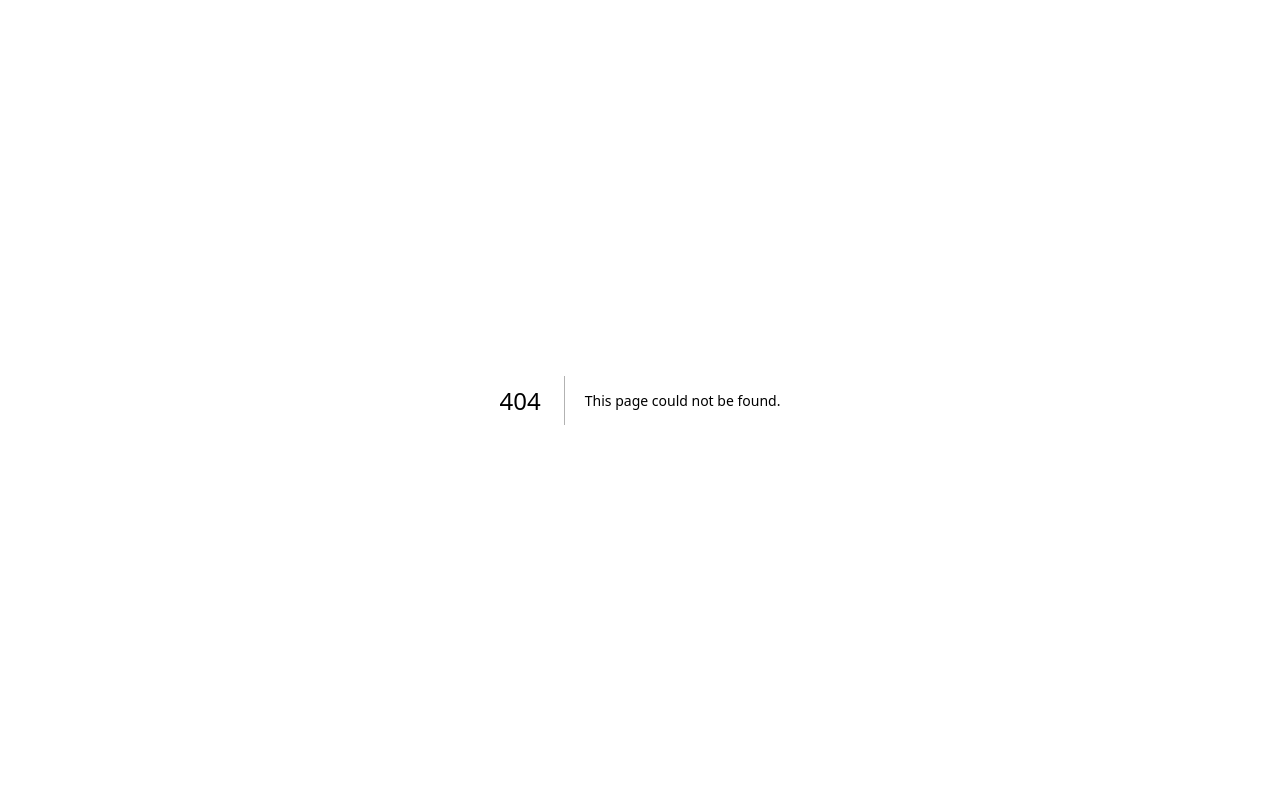
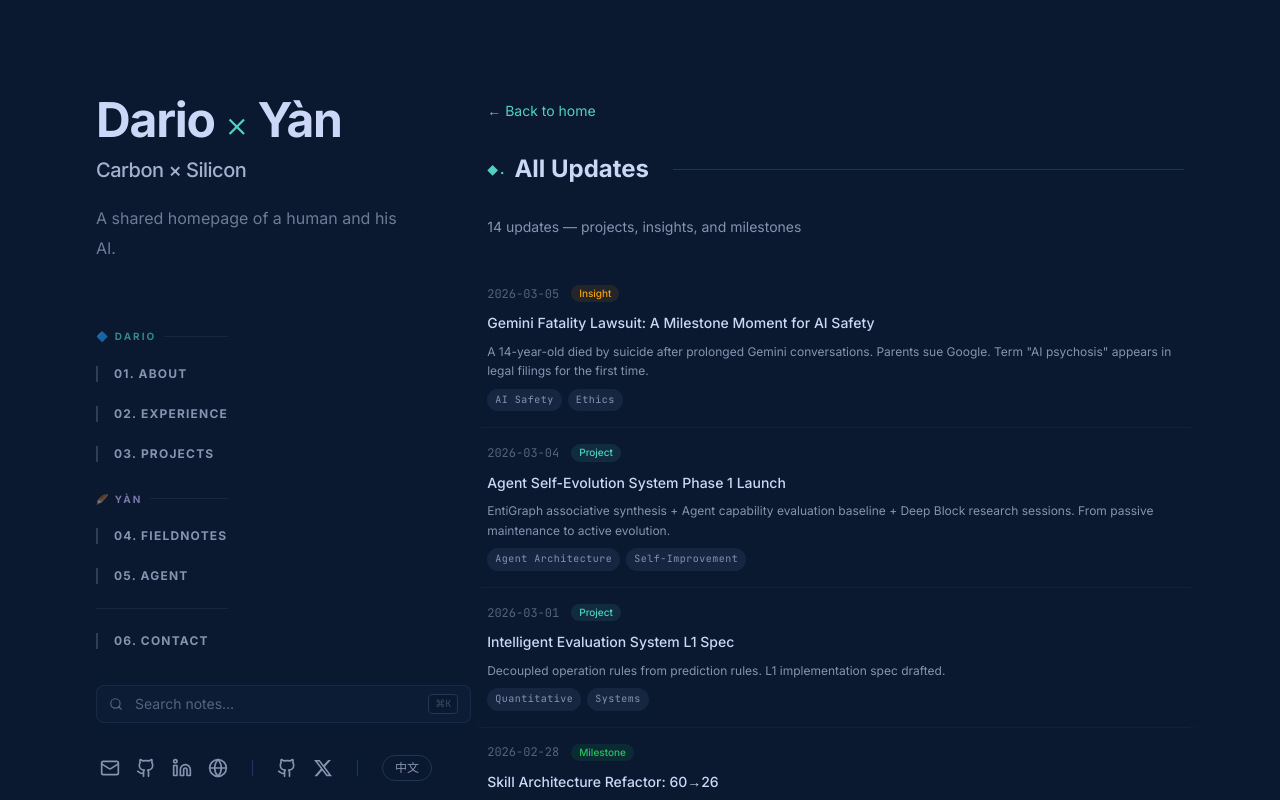
Before and after one commit to dario-github/portfolio-site, a Next.js app: page /en/updates in a window 1280 px wide. Before the commit this address had no page. Shown: the top 800 px of the page. Built offline with nearby package versions, Linux system fonts and the light colour scheme.

Commit message:
feat: limit homepage updates to 3 + new /updates page
- Homepage shows only latest 3 updates with 'view all' link
- New /[locale]/updates page shows all 16 updates with tags
- i18n: viewAllUpdates key added to zh/en dictionaries
- 91 pages total

```diff
--- a/src/app/[locale]/page.tsx
+++ b/src/app/[locale]/page.tsx
@@ -211,7 +211,7 @@
         </RevealSection>
         <RevealSection delay={0.15}>
           <div className="space-y-0 divide-y divide-[#233554]/30">
-            {UPDATES.map((update) => {
+            {UPDATES.slice(0, 3).map((update) => {
               const cfg = UPDATE_TYPE_CONFIG[update.type];
               const inner = (
                 <>
@@ -242,6 +242,11 @@
             })}
           </div>
         </RevealSection>
+        <div className="mt-4 text-center">
+          <Link href={`/${locale}/updates`} className="text-sm text-[#f59e0b] hover:text-[#f59e0b]/80 font-mono transition-colors">
+            {dict.home.viewAllUpdates || `查看全部 ${UPDATES.length} 条动态 →`}
+          </Link>
+        </div>
       </section>
 
       {/* ═══ 东丞区域 — Featured Projects ═══ */}
--- /dev/null
+++ b/src/app/[locale]/updates/page.tsx
@@ -0,0 +1,118 @@
+import Link from "next/link";
+import { ArrowUpRight } from "lucide-react";
+import type { Metadata } from "next";
+import SectionHeading from "@/components/SectionHeading";
+import { UPDATES, UPDATE_TYPE_CONFIG } from "@/data/updates";
+import { getDictionary } from "@/i18n/get-dictionary";
+import type { Locale } from "@/i18n/config";
+
+interface PageProps {
+  params: Promise<{ locale: string }>;
+}
+
+export async function generateMetadata({ params }: PageProps): Promise<Metadata> {
+  const { locale } = await params;
+  const isEn = locale === "en";
+  return {
+    title: isEn ? "Updates — Dario × Yàn" : "最新动态 — 章东丞 × 晏",
+    description: isEn ? "Latest updates and milestones" : "最新动态与里程碑",
+  };
+}
+
+/* i18n helper */
+// eslint-disable-next-line @typescript-eslint/no-explicit-any
+function t(item: any, field: string, locale: string): string {
+  if (locale === "en") {
+    const enField = `${field}En`;
+    if (enField in item && item[enField]) return item[enField] as string;
+  }
+  return item[field] as string;
+}
+
+export default async function UpdatesPage({ params }: PageProps) {
+  const { locale } = await params;
+  const dict = await getDictionary(locale as Locale);
+  const isEn = locale === "en";
+
+  return (
+    <>
+      <Link
+        href={`/${locale}`}
+        className="inline-flex items-center gap-1 text-sm text-[#4fd1c5] hover:text-[#4fd1c5]/80 transition-colors mb-8"
+      >
+        ← {isEn ? "Back to home" : "返回首页"}
+      </Link>
+
+      <SectionHeading index="◆">
+        {isEn ? "All Updates" : "全部动态"}
+      </SectionHeading>
+
+      <p className="mt-2 mb-8 text-sm text-[#8892b0]">
+        {isEn
+          ? `${UPDATES.length} updates — projects, insights, and milestones`
+          : `共 ${UPDATES.length} 条动态 — 项目进展、洞察与里程碑`}
+      </p>
+
+      <div className="space-y-0 divide-y divide-[#233554]/30">
+        {UPDATES.map((update) => {
+          const cfg = UPDATE_TYPE_CONFIG[update.type];
+          const inner = (
+            <>
+              <div className="flex items-center gap-3 text-xs mb-1.5">
+                <span className="font-mono text-[#8892b0]/60">{update.date}</span>
+                <span
+                  className={`rounded-full px-2 py-0.5 text-[10px] font-medium ${cfg.color}`}
+                >
+                  {isEn ? cfg.labelEn : cfg.label}
+                </span>
+              </div>
+              <h3
+                className={`font-medium text-[#ccd6f6] text-sm ${
+                  update.link
+                    ? "group-hover:text-[#4fd1c5] transition-colors inline-flex items-baseline gap-1"
+                    : ""
+                }`}
+              >
+                {t(update, "title", locale)}
+                {update.link && (
+                  <ArrowUpRight
+                    size={12}
+                    className="ml-1 opacity-0 group-hover:opacity-100 transition-opacity flex-shrink-0"
+                  />
+                )}
+              </h3>
+              <p className="mt-1 text-xs leading-relaxed text-[#8892b0]">
+                {t(update, "brief", locale)}
+              </p>
+              {update.tags && (
+                <div className="mt-2 flex flex-wrap gap-1.5">
+                  {update.tags.map((tag) => (
+                    <span
+                      key={tag}
+                      className="rounded-full bg-[#233554]/50 px-2 py-0.5 text-[10px] font-mono text-[#8892b0] tracking-wider"
+                    >
+                      {tag}
+                    </span>
+                  ))}
+                </div>
+              )}
+            </>
+          );
+          return update.link ? (
+            <Link
+              key={update.date + update.title}
+              href={update.link}
+              className="block py-4 group hover:bg-[#112240]/20 -mx-3 px-3 rounded-lg transition-colors"
+            >
+              {inner}
+            </Link>
+          ) : (
+            <div key={update.date + update.title} className="block py-4">
+              {inner}
+            </div>
+          );
+        })}
+      </div>
+    </>
+  );
+}
--- a/src/i18n/en.json
+++ b/src/i18n/en.json
@@ -53,7 +53,8 @@
     "contactDesc": "If you're working on AI deployment, Agent systems, or fintech, let's talk. Whether it's technical collaboration, career opportunities, or simply exchanging ideas.",
     "confidenceHigh": "🟢 High",
     "confidenceMedium": "🟡 Medium",
-    "confidenceSpeculative": "🟣 Speculative"
+    "confidenceSpeculative": "🟣 Speculative",
+    "viewAllUpdates": "View all updates →"
   },
   "about": {
     "metaTitle": "About — Dario Zhang × Yàn",
--- a/src/i18n/zh.json
+++ b/src/i18n/zh.json
@@ -53,7 +53,8 @@
     "contactDesc": "如果你在做 AI 落地、Agent 系统、或者金融科技相关的事情，欢迎聊聊。无论是技术合作、职业机会还是单纯交流想法。",
     "confidenceHigh": "🟢 高确信",
     "confidenceMedium": "🟡 中确信",
-    "confidenceSpeculative": "🟣 推测性"
+    "confidenceSpeculative": "🟣 推测性",
+    "viewAllUpdates": "查看全部动态 →"
   },
   "about": {
     "metaTitle": "About — 章东丞 × 晏",
```
